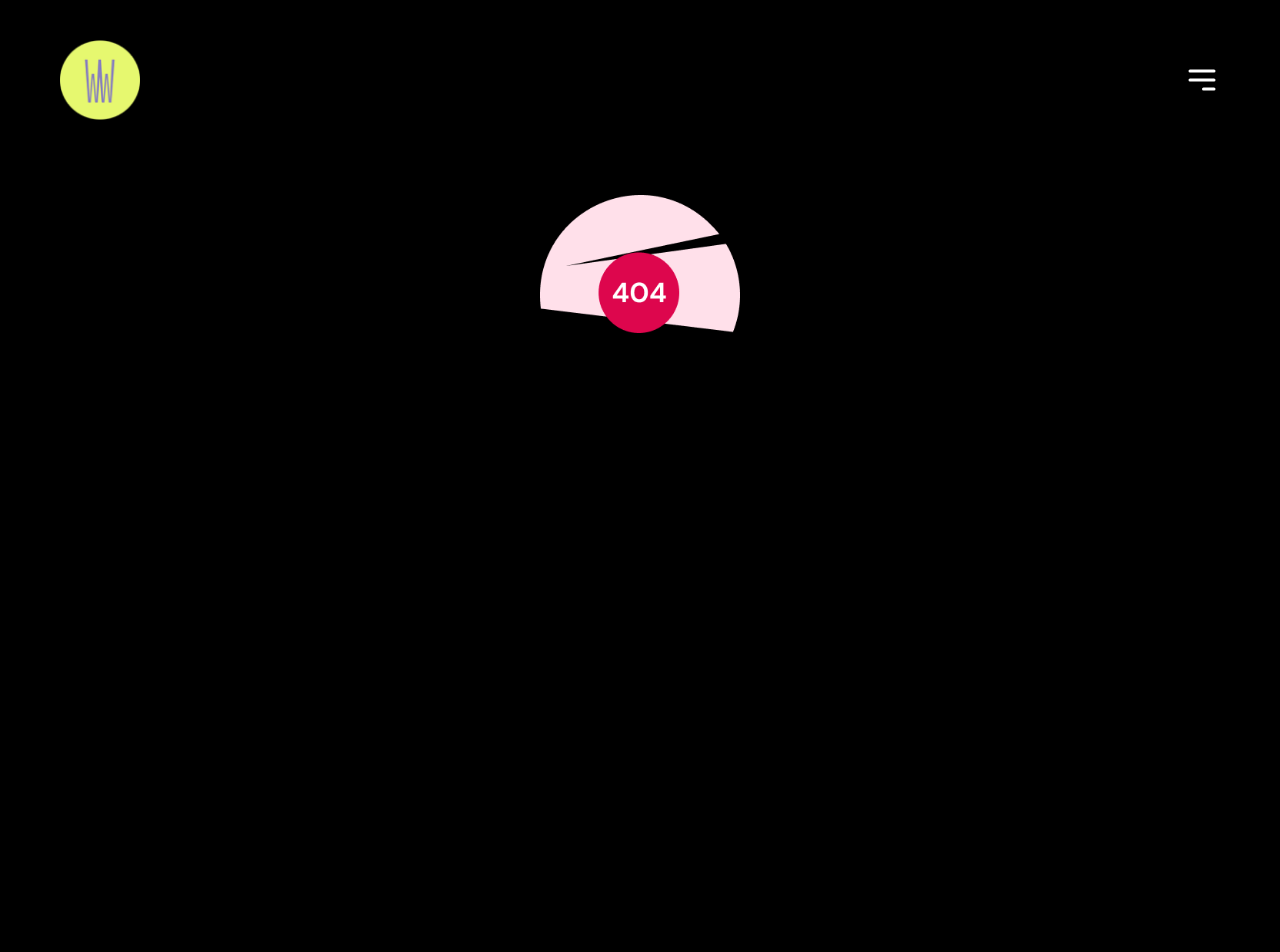
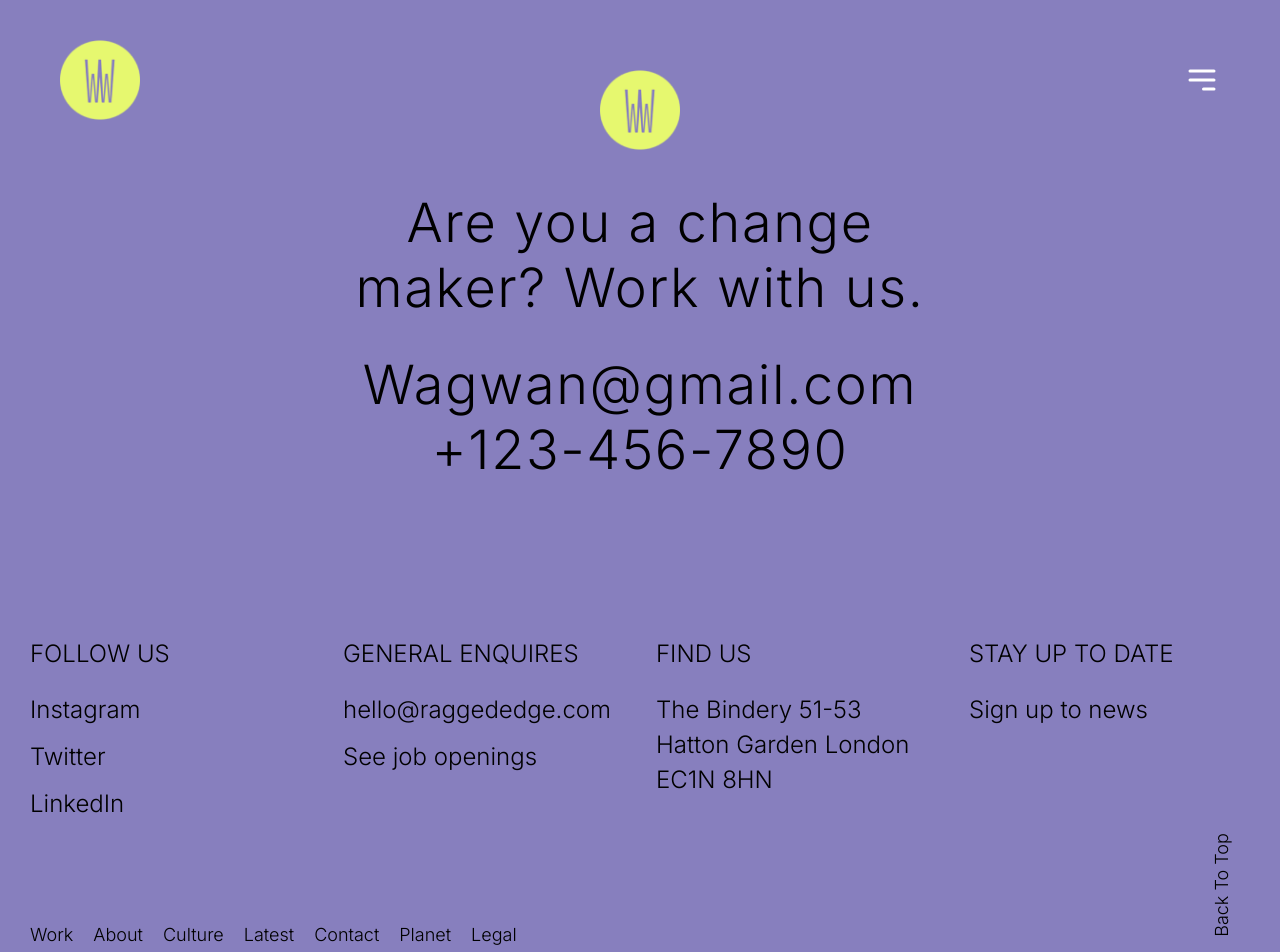
Before and after one commit to wagwan-studios/wagwan, a Next.js app: page /about in a window 1280 px wide. Before the commit this address had no page. Shown: the top 952 px of the page. Before the commit the page ends 800 px from the top, so only its background shows below. Built offline with nearby package versions, Linux system fonts and the light colour scheme.

Commit message:
feature/ footer ui & inner-pages

```diff
--- /dev/null
+++ b/src/app/about/page.tsx
@@ -0,0 +1,6 @@
+
+function About() {
+    return null
+}
+
+export default About
--- /dev/null
+++ b/src/app/contact/page.tsx
@@ -0,0 +1,4 @@
+function ContactUs() {
+    return null
+}
+export default ContactUs
--- /dev/null
+++ b/src/app/culture/page.tsx
@@ -0,0 +1,7 @@
+
+
+function Culture() {
+    return null
+
+}
+export default Culture
--- /dev/null
+++ b/src/app/latest/page.tsx
@@ -0,0 +1,6 @@
+
+
+function Latest() {
+    return null
+}
+export default Latest
--- a/src/app/layout.tsx
+++ b/src/app/layout.tsx
@@ -17,7 +17,7 @@ interface Props {
   children: React.ReactNode
 }
 export default function RootLayout({
-  children
+  children,
 }: Props) {
   return (
     <html lang="en">
--- /dev/null
+++ b/src/app/work/page.tsx
@@ -0,0 +1,7 @@
+
+
+function Work() {
+
+    return null
+}
+export default Work
--- a/src/components/common/fallbacks/website-not-found.tsx
+++ b/src/components/common/fallbacks/website-not-found.tsx
@@ -3,18 +3,18 @@ import Link from "next/link";
 function WebsiteNotFound() {
     return(
         <div>
-            <div className="flex items-center justify-center m-auto max-w-[35%] min-h-[85vh]">
+            <div className="flex items-center justify-center m-auto max-w-[75%] min-h-[85vh]">
                 <div className="flex flex-col items-center justify-center">
                     <Image
                         src="/not-found.png"
                         alt={"404 Not Found"}
                         width={200}
                         height={200}
-                        className="mb-4"
+                        className="mb-20"
                     />
-                    <h1 className="text-text/title custom-text-h3 text-center">Page Not Found</h1>
-                    <p className="text-design/text/body custom-text-xs text-center py-5">The page you requested does not exist. The URL may have been mistyped or has moved elsewhere</p>
-                    <Link href="/" className="default-button max-w-[220px] w-full text-center">
+                    <h1 className="text-primary-color heading-h1 text-center">Page Not Found</h1>
+                    <p className="text-primary-color heading-h6 text-center py-5">The page you requested does not exist. The URL may have been mistyped or has moved elsewhere</p>
+                    <Link href="/" className="primary-button max-w-[220px] text-center">
                         Go Back Home
                     </Link>
                 </div>
--- a/src/components/widgets/footer/index.tsx
+++ b/src/components/widgets/footer/index.tsx
@@ -1,9 +1,69 @@
+import Image from "next/image";
 
 
 const Footer = () => {
   return(
-      <footer>
-
+      <footer className='min-h-screen bg-tertiary-color p-[30px]'>
+          <div className='flex flex-col items-center justify-center pt-10'>
+              <Image src={"/logo.png"} alt={"Wagwan"} width={40} height={40} className="md:w-20 md:h-20 mb-10"/>
+              <div className='text-center mb-20 md:mb-[150px] lg:max-w-[50%]'>
+                  <h4 className='heading-h4 !font-light pb-8 '>
+                      Are you a change maker?
+                      Work with us.
+                  </h4>
+                  <h4 className='heading-h4 !font-light'>Wagwan@gmail.com</h4>
+                  <h4 className='heading-h4 !font-light'>+123-456-7890</h4>
+              </div>
+              <div className='grid grid-cols-1 gap-8 md:grid-cols-2 lg:grid-cols-3 xl:grid-cols-4'>
+                  <div>
+                      <h5 className="heading-h5 !font-light pb-4">FOLLOW US</h5>
+                      <ul>
+                          <li className="heading-h6 !font-light pb-3">Instagram</li>
+                          <li className="heading-h6 !font-light pb-3">Twitter</li>
+                          <li className='heading-h6 !font-light '>LinkedIn</li>
+                      </ul>
+                  </div>
+                  <div>
+                      <h5 className="heading-h5 !font-light pb-4">GENERAL ENQUIRES</h5>
+                      <ul>
+                          <li className="heading-h6 !font-light pb-3">hello@raggededge.com</li>
+                          <li className='heading-h6 !font-light '>See job openings </li>
+                      </ul>
+                  </div>
+                  <div>
+                      <h5 className="heading-h5 !font-light pb-4">FIND US</h5>
+                      <ul>
+                          <li className="heading-h6 !font-light">The Bindery
+                              51-53 Hatton Garden
+                              London EC1N 8HN</li>
+                      </ul>
+                  </div>
+                  <div>
+                      <h5 className="heading-h5 !font-light pb-4">STAY UP TO DATE</h5>
+                      <ul>
+                          <li className='heading-h6 !font-light '>Sign up to news</li>
+                      </ul>
+                  </div>
+              </div>
+              <div className='relative w-full flex items-end justify-between mt-7 xl:mt-[100px]'>
+                  <div>
+                      <ul className='flex flex-col gap-3 xl:gap-5 xl:flex-row'>
+                          <li className='heading-h6  xl:text-lg !font-light'>Work</li>
+                          <li className='heading-h6 xl:text-lg !font-light'>About</li>
+                          <li className='heading-h6 xl:text-lg !font-light'>Culture</li>
+                          <li className='heading-h6 xl:text-lg !font-light'>Latest</li>
+                          <li className='heading-h6 xl:text-lg !font-light'>Contact</li>
+                          <li className='heading-h6 xl:text-lg !font-light'>Planet</li>
+                          <li className='heading-h6 xl:text-lg !font-light'>Legal</li>
+                      </ul>
+                  </div>
+                  <div className='absolute bottom-[30px] right-[-24px] -rotate-90 xl:bottom-[50px]'>
+                      <button className='heading-h6 xl:text-lg !font-light border-0 bg-transparent '>
+                          Back To Top
+                      </button>
+                  </div>
+              </div>
+          </div>
       </footer>
   )
 }
--- a/src/components/widgets/top-bar/index.tsx
+++ b/src/components/widgets/top-bar/index.tsx
@@ -4,19 +4,20 @@ import React, {useEffect, useState} from 'react'
 import Image from "next/image";
 import Menu from "@/components/widgets/top-bar/menu";
 import MainMenu from "@/components/widgets/top-bar/main-menu";
+import {useRouter} from "next/navigation";
 function TopBar() {
     const [isOpen,setIsOpen] = useState(false)
-
+    const router = useRouter()
     useEffect(()=>{
         isOpen ? document.body.style.overflow = "hidden" : document.body.style.overflow = "auto"
     },[isOpen])
     return(
         <>
             <section className="w-full absolute z-50 px-mobile-container pt-[15px] flex justify-between items-center md:pt-10 md:px-container ">
-                <Image src={"/logo.png"} alt={"Wagwan"} width={40} height={40} className="md:w-20 md:h-20"/>
+                <Image src={"/logo.png"} alt={"Wagwan"} width={40} height={40} className="md:w-20 md:h-20 cursor-pointer" onClick={() => router.push("/")}/>
                 <Menu isOpen={isOpen} setIsOpen={setIsOpen}/>
             </section>
-            {isOpen && <MainMenu/>}
+            {isOpen && <MainMenu setIsOpen={setIsOpen}/>}
         </>
     )
 }
--- a/src/components/widgets/top-bar/main-menu.tsx
+++ b/src/components/widgets/top-bar/main-menu.tsx
@@ -1,15 +1,40 @@
 import Link from "next/link";
+import React from "react";
 
 
-const menu = ["ABOUT","WORK","CULTURE","LATEST","CONTACT"]
-function MainMenu() {
+interface Props {
+    setIsOpen : React.Dispatch<React.SetStateAction<boolean>>
+}
+const menu = [
+    {
+        title:"ABOUT",
+        link:"/about",
+    },
+    {
+        title:"WORK",
+        link:"/work",
+    },
+    {
+        title:"CULTURE",
+        link:"/culture",
+    },
+    {
+        title:"LATEST",
+        link:"/latest",
+    },
+    {
+        title:"CONTACT",
+        link:"/contact",
+    },
+]
+function MainMenu({setIsOpen} : Props) {
     return(
         <section className='bg-tertiary-color w-full h-screen absolute z-10 flex items-center justify-center'>
             <ul className="text-center">
                 {menu.map(el => (
-                    <li key={el}>
-                        <Link href={"/"} className="heading-h1 font-light">
-                            {el}
+                    <li key={el.title}>
+                        <Link href={el.link} className="heading-h1 font-light" onClick={() => setIsOpen(false)}>
+                            {el.title}
                         </Link>
                     </li>
                     ))}
--- a/src/components/widgets/top-bar/menu.tsx
+++ b/src/components/widgets/top-bar/menu.tsx
@@ -13,7 +13,7 @@ function Menu({isOpen,setIsOpen}:Props) {
     return(
         <div>
             {!isOpen && <HiOutlineMenuAlt3 className="text-primary-color text-2xl cursor-pointer md:text-4xl" onClick={handleMenuInteraction}/>}
-            {isOpen && <AiOutlineClose className="text-primary-color text-2xl cursor-pointer md:text-4xl" onClick={handleMenuInteraction}/>}
+            {isOpen && <AiOutlineClose className="text-2xl cursor-pointer md:text-4xl" onClick={handleMenuInteraction}/>}
         </div>
     )
 }
--- a/tailwind.config.js
+++ b/tailwind.config.js
@@ -13,12 +13,12 @@ module.exports = {
       colors:{
         "primary-color":"#fff",
         "secondary-color":"#E6F86F",
-        'tertiary-color':'#06EFF9',
+        'tertiary-color':'#877FBE',
       },
       backgroundColor:{
         "primary-color":"#fff",
         "secondary-color":"#E6F86F",
-        'tertiary-color':'#06EFF9',
+        'tertiary-color':'#877FBE',
       },
       backgroundImage: {
         'gradient-radial': 'radial-gradient(var(--tw-gradient-stops))',
@@ -39,9 +39,30 @@ module.exports = {
           fontStyle: 'normal',
           fontWeight: 700,
           lineHeight: '54.4px',
-          '@media (min-width: 767px)': {
+          '@media (min-width: 768px)': {
             fontSize: "124px",
             lineHeight:'118.4px',
+          }
+        },
+        ".heading-h4": {
+          fontSize: '24px',
+          fontStyle: 'normal',
+          fontWeight: 700,
+          lineHeight: '35px',
+          letterSpacing:'1.613px',
+          '@media (min-width: 768px)': {
+            fontSize: "54px",
+            lineHeight:"65px"
+          }
+        },
+        ".heading-h5": {
+          fontSize: '19px',
+          fontStyle: 'normal',
+          fontWeight: 700,
+          lineHeight: '22px',
+          '@media (min-width: 768px)': {
+            fontSize: "24px",
+            lineHeight:"44px"
           }
         },
         ".heading-h6": {
@@ -49,7 +70,7 @@ module.exports = {
           fontStyle: 'normal',
           fontWeight: 700,
           lineHeight: '22px',
-          '@media (min-width: 767px)': {
+          '@media (min-width: 768px)': {
             fontSize: "24px",
             lineHeight:"35px"
           }
@@ -78,7 +99,7 @@ module.exports = {
               color: 'white',
             }
           },
-          '@media (min-width: 767px)': {
+          '@media (min-width: 768px)': {
             fontSize: "18px",
             padding:"20px",
           }
```
